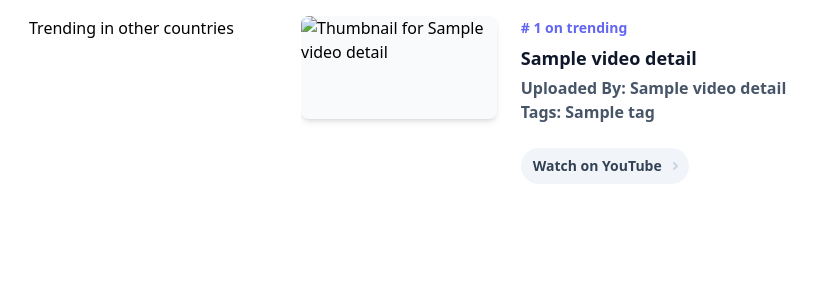
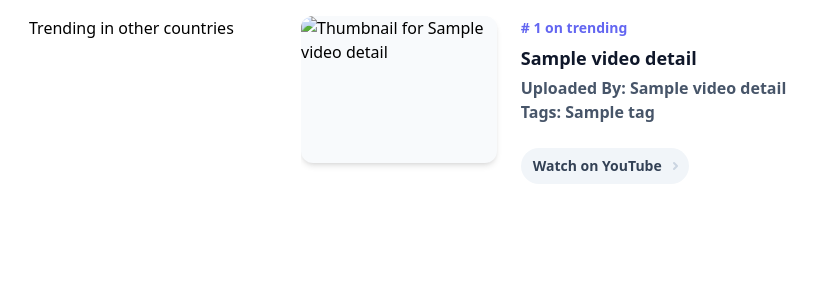
Before and after one commit to kirmola/ytrends, a Django app: template templates/mainapp/ytrends_tbc.html in a window 1280 px wide. Shown: the top 300 px of the page, without its empty margins (83-900 px from the left). Run offline with Django 5.2, Linux system fonts and the light colour scheme; the template is opened without the code that fills it: most values are stand-ins (such as "Sample title", 1, 10 or a date in 2020); some libraries are stand-ins or nearby versions.

Commit message:
fixed: height, width, thumbnail

```diff
--- a/templates/mainapp/ytrends_tbc.html
+++ b/templates/mainapp/ytrends_tbc.html
@@ -12,11 +12,11 @@
                 <ul class="grid grid-cols-1 gap-y-10 gap-x-6 overflow-auto">
                     {% for each in object.video_api_result %}
                     <li class="flex flex-col items-center sm:flex-row sm:items-start">
-                        <img src="{{each.video_detail.thumbnails.medium.url}}" alt="Thumbnail for {{each.video_detail.title}}" class="mb-6 shadow-md rounded-lg bg-slate-50 w-full sm:w-[17rem] sm:mb-0" width="1216" height="640">
+                        <img src="{{each.video_detail.thumbnails.high.url}}" alt="Thumbnail for {{each.video_detail.title}}" class="mb-6 shadow-md rounded-xl bg-slate-50 w-full sm:w-[17rem] sm:mb-0" width="480" height="360">
                         <div class="order-1 sm:ml-6 w-full">
                             <h3 class="mb-1 text-slate-900 font-semibold">
                                 <span class="mb-1 block text-sm leading-6 text-indigo-500"># {{forloop.counter}} on trending</span>
-                                <p class="text-lg">{{each.video_detail.title}}</p>
+                                <p class="text-lg"><a href="https://youtu.be/{{each.video_id}}">{{each.video_detail.title}}</a></p>
                             </h3>
                             <div class="prose prose-slate prose-sm text-slate-600 whitespace-normal">
                                 <p class="text-md font-semibold">Uploaded By: <a class="no-underline" href="https://www.youtube.com/channel/{{each.video_detail.channelId}}">{{each.video_detail.channelTitle}}</a></p>
```
